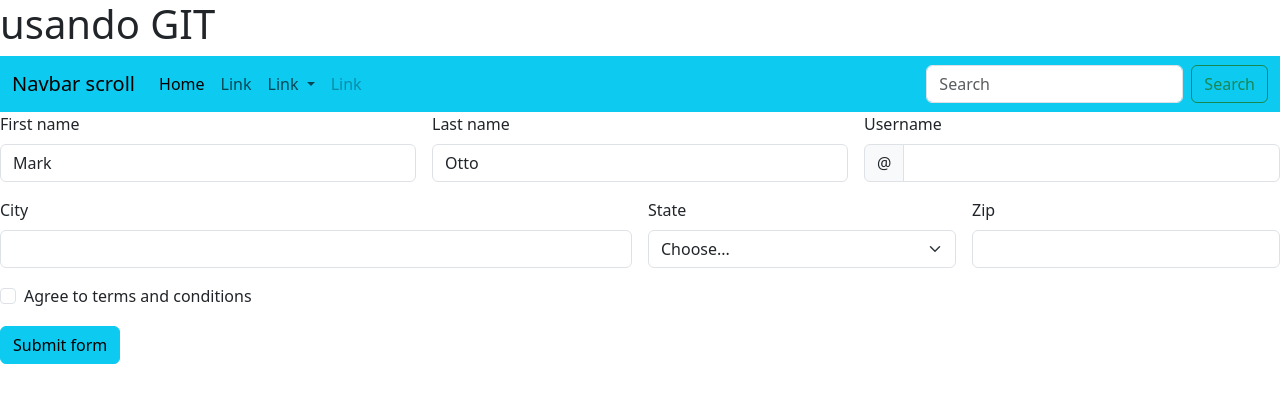
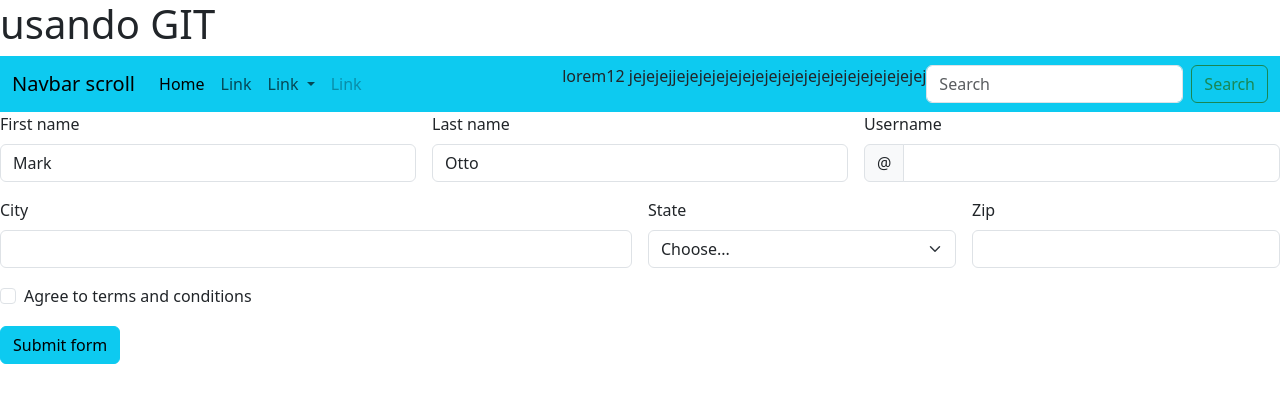
Before and after one commit to Jony-lh/com23542, a plain HTML site: page index.html in a window 1280 px wide. Drawn offline with nearby package versions, Linux system fonts and the light colour scheme.

Commit message:
Update index.html
agrege un parrrafo

```diff
--- a/index.html
+++ b/index.html
@@ -38,7 +38,7 @@
               </li>
             </ul>
 
-
+         <p>lorem12 jejejejjejejejejejejejejejejejejejejejejejejej</p>
 
             <form class="d-flex" role="search">
               <input class="form-control me-2" type="search" placeholder="Search" aria-label="Search">
```
